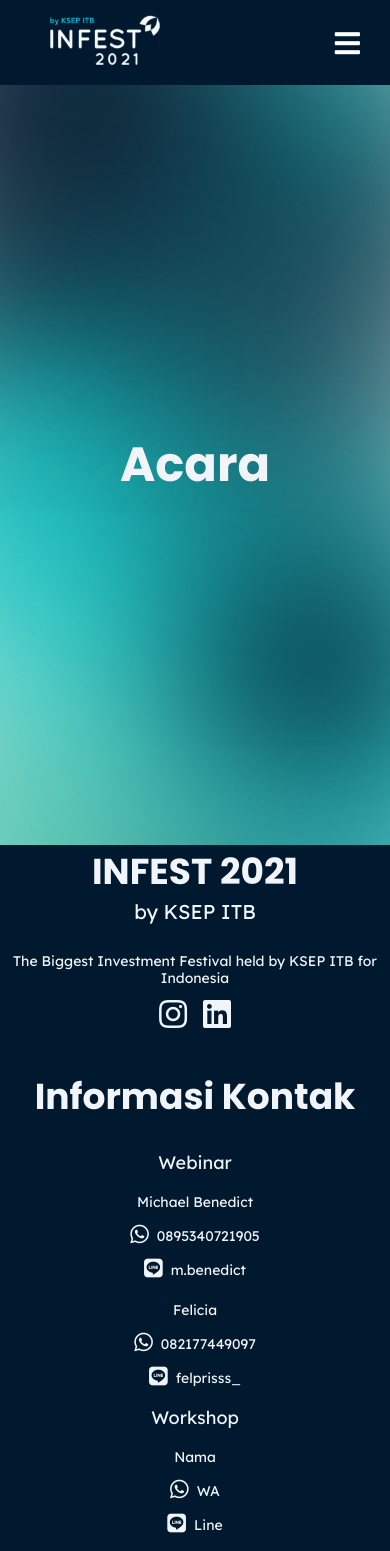
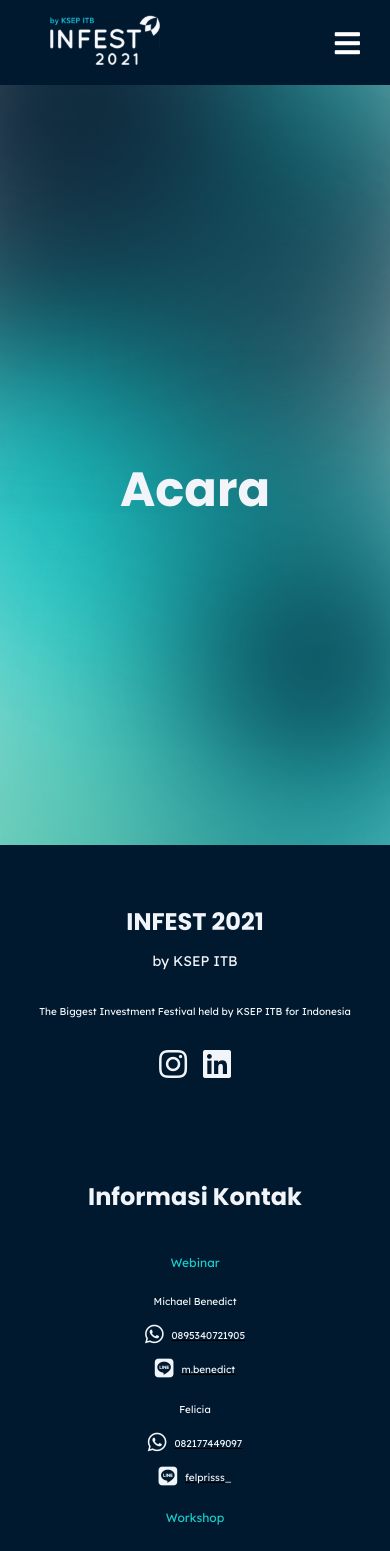
Before and after one commit to chintyaw/infest-2021, a React (Create React App) app: page /acara in a window 390 px wide. Shown: the top 1551 px of the page. Built offline with nearby package versions, Linux system fonts and the light colour scheme.

Commit message:
update footer

```diff
--- a/src/components/Footer.css
+++ b/src/components/Footer.css
@@ -171,11 +171,16 @@ a {
         bottom: 0;
         margin-top:0;
         background-color: #00192E;
+        padding-top: 20px;
     }
-
+    h1 {
+        padding-top: 50px;
+        font-size: 24px;
+    }
     h3 {
         width: 100%;
         padding: 10px;
+        font-size: 10px;
     }
 
     .Logos {
@@ -202,6 +207,7 @@ a {
     h4 {
         width: auto;
         text-align: center;
+        font-size: 12px;
     }
 
     .FooterContact {
@@ -227,10 +233,15 @@ a {
 
     h5 {
         width: 100%;
+        font-size: 10px;
     }
 
     .FooterTitleRight {
         text-align: center;
+    }
+
+    h2 {
+        font-size: 14px;
     }
 
 }
@@ -254,4 +265,12 @@ a {
         width: auto;
     }
 
+    h1 {
+        padding-top: 50px;
+    }
+
+    h4 {
+        color: #16cecc;
+    }
+
 }
--- a/src/components/Footer.js
+++ b/src/components/Footer.js
@@ -17,53 +17,61 @@ const Footer = () => {
                     </div>
                     <div className="SocialMedia">
                         <div className="SocialIcon">
-                            <a href="https://instagram.com/infestbdg">
+                            <a href="https://instagram.com/infest.bdg" target="_blank" rel="noopener noreferrer">
                                 <i class="fab fa-instagram fa-2x"></i>
                             </a>
                         </div>
-                        <a href="https://www.linkedin.com/company/investment-festival-itb/about/">
+                        <a href="https://www.linkedin.com/company/investment-festival-itb/about/" target="_blank" rel="noopener noreferrer">
                             <i class="fab fa-linkedin fa-2x"></i>
                         </a>
                     </div>
                     <div className="Logos">
-                        <img src="/infest-logo.svg" width="105px" height="50px" alt=""/>
-                        <img src="/ksep-logo-1.svg" width="50px" height="50px"  alt=""/>
+                        <img src="/infest-logo.svg" width="105px" height="50px" alt="" />
+                        <img src="/ksep-logo-1.svg" width="50px" height="50px" alt="" />
                     </div>
                 </div>
                 <div className="FooterRight">
                     <div className="FooterTitleRight">
-                        <h1 style={{width: "100%", marginBottom: '28px'}}>Informasi Kontak</h1>
+                        <h1 style={{ width: "100%", marginBottom: '28px' }}>Informasi Kontak</h1>
                     </div>
                     <div className="FooterContact">
                         <div className="FooterEvent">
                             <h4>Webinar</h4>
                             <h5 className="ContactName">Michael Benedict</h5>
+                            <a href="https://api.whatsapp.com/send?phone=62895340721905" target="_blank" rel="noopener noreferrer">
                                 <div className="Whatsapp">
                                     <h5>0895340721905</h5>
                                     <div className="ContactIcon">
                                         <i class="fab fa-whatsapp fa-lg" />
                                     </div>
                                 </div>
+                            </a>
+                            <a href="https://line.me/ti/p/~m.benedict" target="_blank" rel="noopener noreferrer">
                                 <div className="Line">
                                     <h5>m.benedict</h5>
                                     <div className="ContactIcon">
                                         <i class="fab fa-line fa-lg" />
                                     </div>
                                 </div>
+                            </a>
 
                             <h5 className="ContactName">Felicia</h5>
+                            <a href="https://api.whatsapp.com/send?phone=6282177449097" target="_blank" rel="noopener noreferrer">
                             <div className="Whatsapp">
                                 <h5>082177449097</h5>
                                 <div className="ContactIcon">
                                     <i class="fab fa-whatsapp fa-lg" />
                                 </div>
                             </div>
+                            </a>
+                            <a href="https://line.me/ti/p/~felprisss_" target="_blank" rel="noopener noreferrer">
                             <div className="Line">
                                 <h5>felprisss_</h5>
                                 <div className="ContactIcon">
                                     <i class="fab fa-line fa-lg" />
                                 </div>
                             </div>
+                            </a>
                         </div>
                         <div className="FooterEvent">
                             <h4>Workshop</h4>
@@ -97,7 +105,7 @@ const Footer = () => {
 
                         </div>
                         <div className="FooterEvent">
-                        <h4 style={{textOverflow: 'wrap'}}>Competition</h4>
+                            <h4 style={{ textOverflow: 'wrap' }}>Competition</h4>
                             <h5 className="ContactName">Nama</h5>
                             <div className="Whatsapp">
                                 <h5>WA</h5>
@@ -132,7 +140,7 @@ const Footer = () => {
             </div>
 
             <div className="FooterCR">
-                <h5 style={{textAlign: "center", fontSize: "12px"}}>&copy; INFEST 2021. All rights reserved.</h5>
+                <h5 style={{ textAlign: "center", fontSize: "12px" }}>&copy; INFEST 2021. All rights reserved.</h5>
             </div>
         </div>
     )
```
Lines whose indentation alone changed are shown as unchanged.
